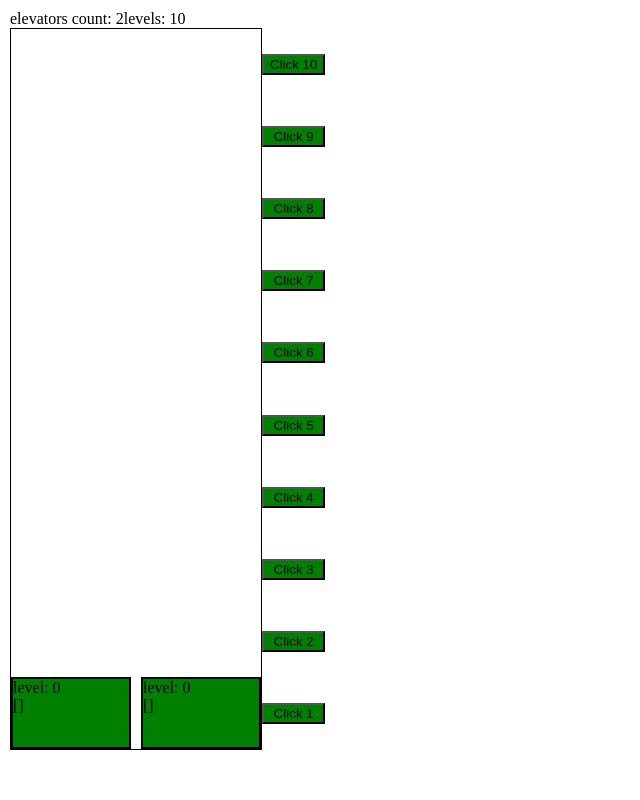
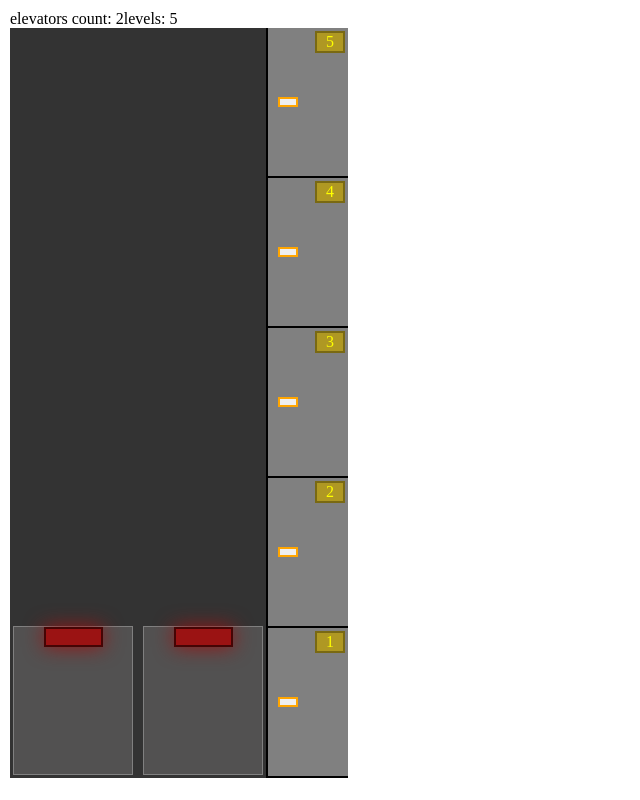
Before and after one commit to jackyapa6eu/true-conf-test, a Vue app: page / in a window 1280 px wide. Shown: the whole page, without its empty margins (0-640 px from the left). Built offline with nearby package versions, Linux system fonts and the light colour scheme.

Commit message:
some styles

```diff
--- a/src/App.vue
+++ b/src/App.vue
@@ -10,13 +10,14 @@
         v-bind:levelsCount="levels.length"
       />
     </div>
-    <div class="buttons">
-      <ElevatorCallButton
-        v-for="(floor, index) in levels"
-        v-bind:key="index"
-        v-bind:handleClick="() => handleBtnClick(index)"
-        v-bind:floor="floor"
-      />
+    <div class="floors">
+      <div class="floor" v-for="(floor, index) in levels" v-bind:key="index" v-bind:style="floorStyles">
+        <span class="floor__sign">{{index + 1}}</span>
+        <ElevatorCallButton
+          v-bind:handleClick="() => handleBtnClick(index)"
+          v-bind:floor="floor"
+        />
+      </div>
     </div>
   </div>
 </template>
@@ -24,7 +25,7 @@
 <script>
 import ElevatorCallButton from "@/components/ElevatorCallButton";
 import ElevatorCab from "@/components/ElevatorCab";
-import {elevatorSettings} from "@/constants/constants";
+import {buildingSettings, elevatorSettings} from "@/constants/constants";
 
 export default {
   name: 'App',
@@ -36,8 +37,8 @@ export default {
     }
   },
   mounted() {
-    this.elevators = this.createElevators(2);
-    this.levels = this.createLevels(10);
+    this.elevators = this.createElevators(buildingSettings.elevatorsNumber);
+    this.levels = this.createLevels(buildingSettings.floorsNumber);
   },
   methods: {
     handleBtnClick(destLevel) {
@@ -94,7 +95,6 @@ export default {
     },
 
     moveElevator(elevator, destLvl) {
-      //console.log(this.elevators);
       elevator.ready = false;
       elevator.inMove = true;
       if (elevator.level === destLvl) {
@@ -157,7 +157,16 @@ export default {
       }
       return resultArr
     }
-  }
+  },
+
+  computed: {
+    floorStyles: function () {
+      return {
+        height: `${100 / this.levels.length}%`
+      }
+    }
+  },
+
 }
 </script>
 
@@ -172,12 +181,35 @@ export default {
     display: flex;
     align-items: flex-end;
     justify-content: space-between;
-    min-height: 90vh;
-    border: solid 1px black;
+    min-height: 93vh;
+    border-right: solid 2px black;
+    background: #333333;
+    padding: 3px;
   }
-  .buttons {
+  .floors {
     display: flex;
     flex-direction: column-reverse;
     justify-content: space-around;
   }
+  .floor {
+    position: relative;
+    background: gray;
+    width: 80px;
+    display: flex;
+    align-items: center;
+    box-sizing: border-box;
+    border-bottom: 2px black solid;
+    padding-left: 10px;
+  }
+  .floor__sign {
+    position: absolute;
+    text-align: center;
+    width: 30px;
+    background: #af9823;
+    border: solid 2px #796913;
+    color: yellow;
+    top: 3px;
+    right: 3px;
+    box-sizing: border-box;
+  }
 </style>
--- a/src/components/ElevatorCab.vue
+++ b/src/components/ElevatorCab.vue
@@ -1,9 +1,23 @@
 <template>
-  <div class="elevator-cab" v-bind:style="elevStyles">
-    <span>level: {{ data.level }}</span>
-    <span v-if="data.up">{{ 'UP' }}</span>
-    <span v-if="data.down">{{ 'DOWN' }}</span>
-    <span>{{ data.tasks }}</span>
+  <div
+    class="elevator-cab"
+    v-bind:style="elevStyles"
+    v-bind:class="{
+      'elevator-cab_up': data.up,
+      'elevator-cab_down': data.down,
+      'elevator-cab_rest': data.rest
+    }"
+  >
+    <div class="elevator-cab__panel">
+      <img
+        v-if="data.inMove"
+        class="elevator-cab__direction"
+        src="../../images/elevator-cab__arrow.png"
+        v-bind:class="{ 'elevator-cab__direction_up': data.up }"
+      />
+      <span v-if="data.inMove" class="elevator-cab__destination">{{ data.tasks[0] + 1 }}</span>
+    </div>
+
   </div>
 </template>
 
@@ -17,13 +31,9 @@ export default {
       return {
         height: `${100 / this.levelsCount}%`,
         transform: `translateY(${-((this.data.level) * 100)}%)`,
-        background: this.data.ready ? 'green' : 'red',
         transition: `transform ${elevatorSettings.speed}s linear`
       }
     }
-  },
-  mounted() {
-    console.log(this.data);
   },
   props: {
     data: {
@@ -43,13 +53,56 @@ export default {
 <style scoped>
   .elevator-cab {
     width: 120px;
-    border: solid 2px black;
+    border: solid 1px gray;
     display: flex;
     flex-direction: column;
+    align-items: center;
     box-sizing: border-box;
     margin-right: 10px;
+    background: #525151;
   }
   .elevator-cab:last-child {
     margin-right: 0;
   }
+  .elevator-cab_up {
+    box-shadow: 0 3px 3px #450505;
+  }
+  .elevator-cab_down {
+    box-shadow: 0 -3px 3px #450505;
+  }
+  .elevator-cab_rest {
+    animation: restOpacity .8s ease infinite;
+  }
+  .elevator-cab__panel {
+    display: flex;
+    align-items: center;
+    justify-content: space-around;
+    width: 50%;
+    height: 20px;
+    background: #9b1313;
+    box-shadow: 0 0 20px #9b1313;
+    border: solid 2px #450505;
+    box-sizing: border-box;
+  }
+  .elevator-cab__direction {
+    height: 18px;
+  }
+  .elevator-cab_up .elevator-cab__direction {
+    transform: rotate(180deg);
+  }
+  .elevator-cab__destination {
+    font-size: 18px;
+  }
+
+  @keyframes restOpacity {
+    from {
+      opacity: 1;
+    }
+    50% {
+      opacity: 0.5;
+    }
+    to {
+      opacity: 1;
+    }
+  }
 </style>
--- a/src/components/ElevatorCallButton.vue
+++ b/src/components/ElevatorCallButton.vue
@@ -1,11 +1,12 @@
 <template>
   <button
     type="button"
+    class="floor__button"
     v-on:click="callElevator"
-    v-bind:style="buttonStyles"
-  >
-    Click {{ floor.id + 1 }}
-  </button>
+    v-bind:class="{
+      'floor__button_pressed': floor.pressed
+    }"
+  />
 </template>
 
 <script>
@@ -25,17 +26,25 @@ export default {
       }
       this.handleClick();
     }
-  },
-  computed: {
-    buttonStyles: function () {
-      return {
-        background: this.floor.pressed ? 'red' : 'green'
-      }
-    }
   }
 }
 </script>
 
 <style scoped>
+  .floor__button {
+    cursor: pointer;
+    height: 10px;
+    width: 20px;
+    border: solid 2px orange;
+    transition: box-shadow ease .3s;
+  }
+  .floor__button_pressed {
+    background: #9b1313;
+    box-shadow: 0 0 20px #9b1313;
+    border: solid 2px #450505;
+  }
+  .floor__button:hover {
+    box-shadow: 0 0 3px white;
+  }
 
 </style>
--- a/src/constants/constants.js
+++ b/src/constants/constants.js
@@ -5,5 +5,5 @@ export const elevatorSettings = {
 
 export const buildingSettings = {
   elevatorsNumber: 2,
-  floorsNumber: 7
+  floorsNumber: 5
 }
```
Also changed, not shown: images/elevator-cab__arrow.png (added).
